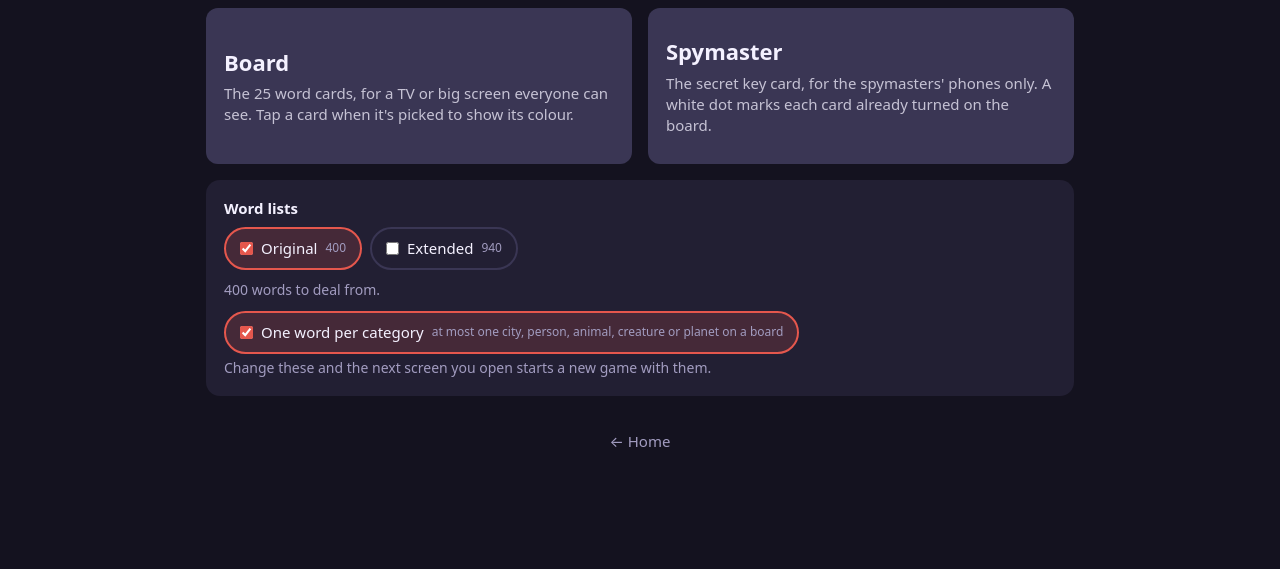
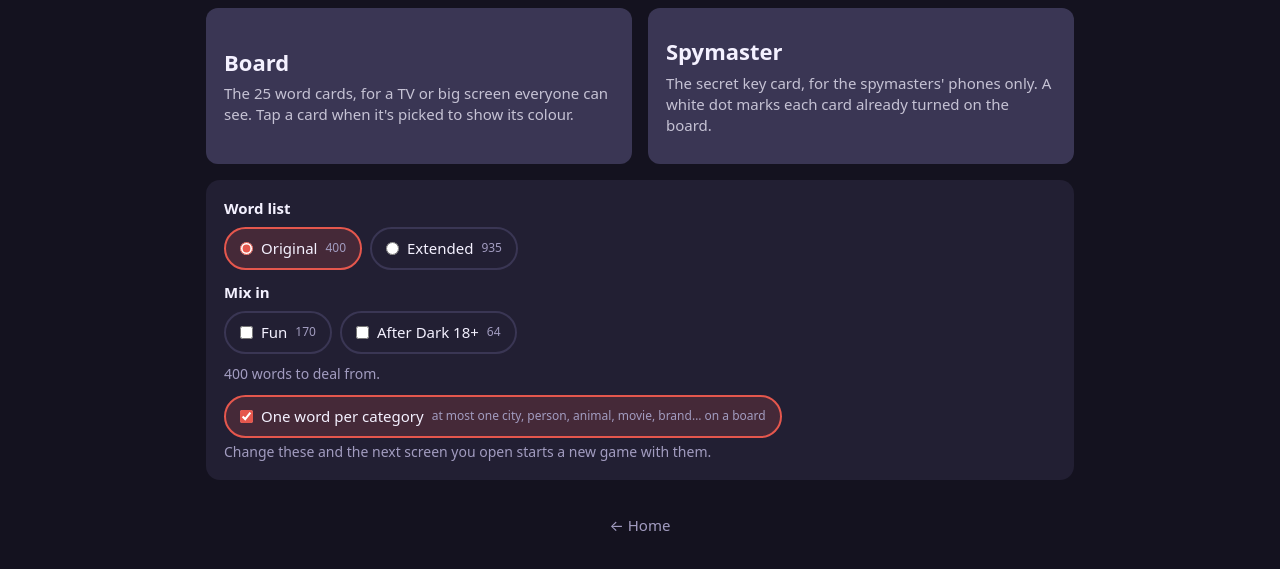
Before and after one commit to lpoon94087/madgab, a plain HTML site: page codenames/index.html in a window 1280 px wide. Shown: the part 61-630 px from the top of the page. Drawn offline with Linux system fonts and the light colour scheme.

Commit message:
Codenames: pick one word list; Fun and After Dark mix-ins; #space tag
The main list is now pick-one (Original or Extended). Fun (170 pop-culture words, kid-safe)
and After Dark 18+ (64 party and innuendo words) can be ticked to mix in, each with its own
tags. #planet becomes #space. Extended and the mix-ins keep to single words of up to 10 letters.

Co-Authored-By: Claude Opus 5.5 <noreply@anthropic.com>

```diff
--- a/codenames/cn.js
+++ b/codenames/cn.js
@@ -5,7 +5,7 @@ import { $, esc, shuffle, lines, keepAwake, initMenu, initAbout } from '../share
 // Words come from the lists in lists/ (named in lists.json), picked on the start screen;
 // ?addon=WORD,WORD adds more. The revealed-card pictures are in img/,
 // listed in images.json. ?demo turns a random card every second, for showing the board off.
-const VERSION = '2.4', RELEASED = '2026-11-19';
+const VERSION = '2.7', RELEASED = '2026-11-19';
 
 const params = new URLSearchParams(location.search);
 const views = ['choose', 'board', 'key'];
@@ -344,42 +344,48 @@ initMenu(() => {
 });
 
 // ───────────────────────── WORD LISTS ─────────────────────────
-// Tick boxes on the start screen; any mix. Changing them means the next screen opened starts a
-// new game with the new words (for its whole room).
-const LISTS_STORE = 'cn.lists';
+// On the start screen: pick one main list (lists.json entries without "mix"), and tick any
+// mix-ins ("mix": true) to add their words to it. Changing either means the next screen opened
+// starts a new game with the new words (for its whole room).
+const LIST_STORE = 'cn.list', MIX_STORE = 'cn.mix';
 let lists = [], listsChanged = false;
 const parse = line => { const [w, ...tags] = line.split('#'); return { w: w.trim().toUpperCase(), tags: tags.map(t => t.trim()).filter(Boolean) }; };
-function chosenIds() {
-  const saved = local.get(LISTS_STORE);
-  const ids = Array.isArray(saved) ? saved.filter(id => lists.some(l => l.id === id)) : [];
-  return ids.length ? ids : lists.slice(0, 1).map(l => l.id);
+const mains = () => lists.filter(l => !l.mix), mixes = () => lists.filter(l => l.mix);
+function chosenId() {
+  const saved = local.get(LIST_STORE);
+  return mains().some(l => l.id === saved) ? saved : mains()[0] && mains()[0].id;
+}
+function chosenMix() {
+  const saved = local.get(MIX_STORE);
+  return Array.isArray(saved) ? saved.filter(id => mixes().some(l => l.id === id)) : [];
 }
 function buildPool() {
-  const seen = new Map();
-  for (const l of lists) if (chosenIds().includes(l.id)) for (const e of l.words) if (!seen.has(e.w)) seen.set(e.w, e);
+  const seen = new Map(), use = [chosenId(), ...chosenMix()];
+  for (const id of use) for (const e of (lists.find(l => l.id === id) || { words: [] }).words) if (!seen.has(e.w)) seen.set(e.w, e);
   const addon = params.get('addon');
   if (addon) for (const w of addon.split(',').map(x => x.trim().toUpperCase()).filter(Boolean)) if (!seen.has(w)) seen.set(w, { w, tags: [] });
   words = [...seen.values()];
   $('listInfo').textContent = words.length >= 25
     ? `${words.length} words to deal from.`
-    : 'Tick at least one list.';
+    : 'Could not load this list.';
+  $('mixNote').textContent = mixes().filter(l => chosenMix().includes(l.id) && l.note).map(l => `${l.name}: ${l.note}`).join(' ');
   $('btnBoard').disabled = $('btnKey').disabled = words.length < 25;
+}
+function chip(l, type, checked, onchange) {
+  const el = document.createElement('label'); el.className = 'chip'; el.title = l.note || '';
+  el.innerHTML = `<input type="${type}" name="cn-${type}" value="${esc(l.id)}"${checked ? ' checked' : ''}> ${esc(l.name)} <small>${l.words.length}</small>`;
+  el.querySelector('input').onchange = onchange;
+  return el;
 }
 function renderLists() {
   $('optOneTag').checked = oneTag();
   $('optOneTag').onchange = () => { local.set(ONE_TAG_STORE, $('optOneTag').checked); listsChanged = true; };
-  const ids = chosenIds();
-  $('listChips').innerHTML = '';
-  for (const l of lists) {
-    const chip = document.createElement('label'); chip.className = 'chip'; chip.title = l.note || '';
-    chip.innerHTML = `<input type="checkbox" value="${esc(l.id)}"${ids.includes(l.id) ? ' checked' : ''}> ${esc(l.name)} <small>${l.words.length}</small>`;
-    chip.querySelector('input').onchange = () => {
-      const now = [...$('listChips').querySelectorAll('input:checked')].map(i => i.value);
-      if (!now.length) { chip.querySelector('input').checked = true; return; }   // always at least one
-      local.set(LISTS_STORE, now); listsChanged = true; buildPool();
-    };
-    $('listChips').appendChild(chip);
-  }
+  const id = chosenId(), mix = chosenMix();
+  $('listChips').replaceChildren(...mains().map(l => chip(l, 'radio', l.id === id, () => { local.set(LIST_STORE, l.id); listsChanged = true; buildPool(); })));
+  $('mixChips').replaceChildren(...mixes().map(l => chip(l, 'checkbox', mix.includes(l.id), () => {
+    local.set(MIX_STORE, [...$('mixChips').querySelectorAll('input:checked')].map(i => i.value)); listsChanged = true; buildPool();
+  })));
+  $('mixRow').classList.toggle('hidden', !mixes().length);
 }
 // After the lists change, the next board or key opened starts a new game from them.
 function freshFromPicker() {
--- a/codenames/index.html
+++ b/codenames/index.html
@@ -49,12 +49,17 @@
       <button id="btnKey">Spymaster<small>The secret key card, for the spymasters' phones only. A white dot marks each card already turned on the board.</small></button>
     </div>
     <div class="panel">
-      <div class="pick-head"><b>Word lists</b></div>
+      <div class="pick-head"><b>Word list</b></div>
       <div class="chips" id="listChips"></div>
+      <div class="pick-group" id="mixRow">
+        <div class="pick-head"><b>Mix in</b></div>
+        <div class="chips" id="mixChips"></div>
+        <p class="muted" id="mixNote" style="font-size:14px;margin:8px 0 0"></p>
+      </div>
       <p class="muted" id="listInfo" style="font-size:14px;margin:10px 0 0"></p>
       <label class="chip" style="margin-top:12px">
         <input type="checkbox" id="optOneTag" checked> One word per category
-        <small>at most one city, person, animal, creature or planet on a board</small>
+        <small>at most one city, person, animal, movie, brand… on a board</small>
       </label>
       <p class="muted" style="font-size:14px;margin:4px 0 0">Change these and the next screen you open starts a new game with them.</p>
     </div>
--- a/codenames/lists.json
+++ b/codenames/lists.json
@@ -1,4 +1,6 @@
 [
   { "id": "original", "name": "Original", "note": "The 400 classic Codenames words." },
-  { "id": "extended", "name": "Extended", "note": "The classic words without countries, landmarks and a few odd ones, plus hundreds more everyday words." }
+  { "id": "extended", "name": "Extended", "note": "The classic words without countries, landmarks and a few odd ones, plus hundreds more everyday words." },
+  { "id": "fun", "name": "Fun", "mix": true, "note": "Movies, characters, brands, snacks, games, internet words and silly ones. Fine for kids." },
+  { "id": "after-dark", "name": "After Dark 18+", "mix": true, "note": "Party and innuendo words for adults. Leave it off when kids are playing." }
 ]
--- a/sw.js
+++ b/sw.js
@@ -6,13 +6,15 @@
 // page's Reload, the word lists' index) go to the network first and fall back to the copy.
 // VERSION and FILES are written by tools/stamp-sw.py (run on every commit by the pre-commit hook);
 // a new VERSION makes phones download a fresh copy of every file.
-const VERSION = '4e201bb7db8f';
+const VERSION = 'a93e128dd59d';
 const FILES = [
   'codenames/cn.js',
   'codenames/images.json',
   'codenames/',
   'codenames/lists.json',
+  'codenames/lists/after-dark.txt',
   'codenames/lists/extended.txt',
+  'codenames/lists/fun.txt',
   'codenames/lists/original.txt',
   '',
   'madgab/flashcards.txt',
```
Also changed, not shown: codenames/lists/after-dark.txt (added), codenames/lists/extended.txt, codenames/lists/fun.txt (added), codenames/lists/original.txt, 1 other file.
